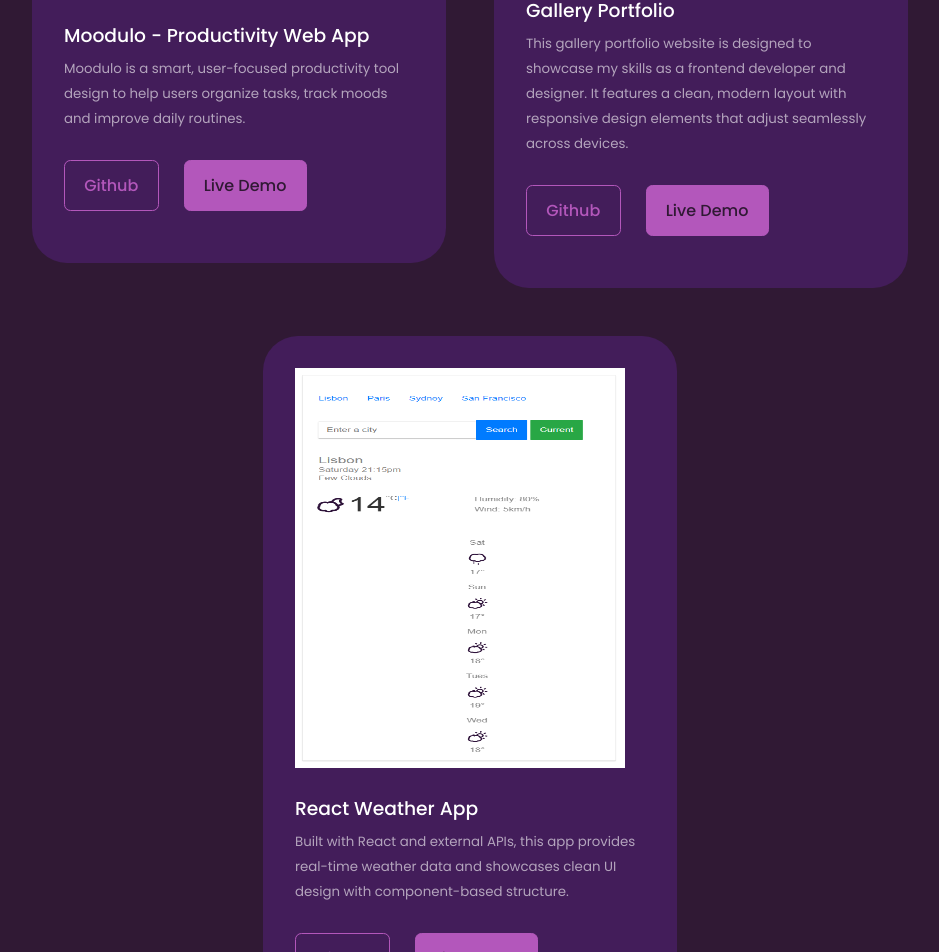
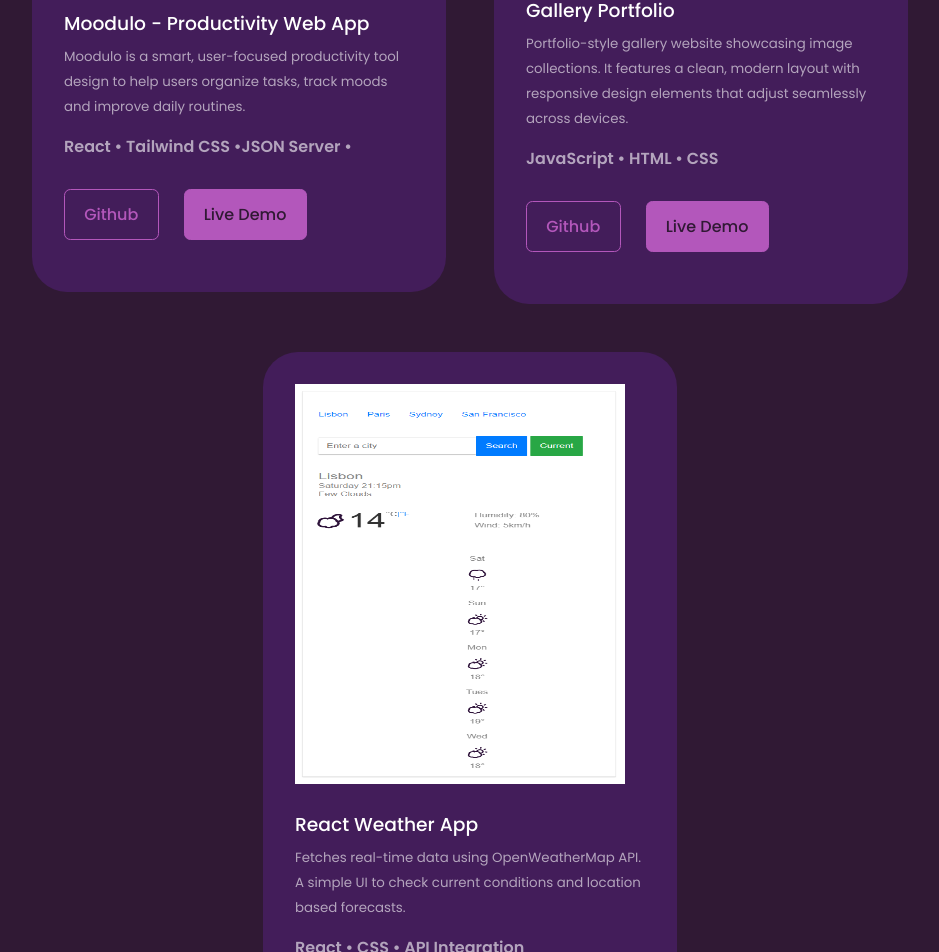
Before and after one commit to Program-doctor/New-Portfolio, a React (Vite) app: page / in a window 1280 px wide. Shown: the part 2575-3527 px from the top of the page, without its empty margins (170-1109 px from the left). Built offline with nearby package versions, Linux system fonts and the light colour scheme.

Commit message:
Google Analytics
Added g-tags to track activities and interactions of users in the website

```diff
--- a/src/components/portfolio/Portfolio.jsx
+++ b/src/components/portfolio/Portfolio.jsx
@@ -10,7 +10,8 @@ export default function Portfolio(){
       id:1,
       image: Moodulo,
       title:'Moodulo - Productivity Web App',
-      details:'Moodulo is a smart, user-focused productivity tool design to help users organize tasks, track moods and improve daily routines. ',
+      details:'Moodulo is a smart, user-focused productivity tool design to help users organize tasks, track moods and improve daily routines.',
+      stacks: 'React • Tailwind CSS •JSON Server •',
       github:'https://github.com/Program-doctor/Moodulo',
       demo:'https://moodulo.netlify.app/',alt:'Productivity App'
     },
@@ -18,7 +19,8 @@ export default function Portfolio(){
       id:2,
       image:landingpage,
       title:'Gallery Portfolio',
-      details:'This gallery portfolio website is designed to showcase my skills as a frontend developer and designer. It features a clean, modern layout with responsive design elements that adjust seamlessly across devices.',
+      details:'Portfolio-style gallery website showcasing image collections. It features a clean, modern layout with responsive design elements that adjust seamlessly across devices.',
+      stacks: 'JavaScript • HTML • CSS',
       github:'https://github.com/Program-doctor/PPBusiness',
       demo:'https://exquisite-mooncake-fdbe30.netlify.app/',
       alt:"Portfolio Landing Page"
@@ -27,7 +29,8 @@ export default function Portfolio(){
       id:3,
       image:weatherapp,
       title:'React Weather App',
-      details:'Built with React and external APIs, this app provides real-time weather data and showcases clean UI design with component-based structure.  ',
+      details:'Fetches real-time data using OpenWeatherMap API. A simple UI to check current conditions and location based forecasts.',
+      stacks: 'React • CSS • API Integration',
       github:'https://github.com/Program-doctor/weather-react-app',
       demo:'http://splendid-pavlova-2335ff.netlify.app/',
       alt:'React Weather App'
@@ -39,12 +42,13 @@ export default function Portfolio(){
           <h2>Portfolio</h2>
           <div className="portfolio-container">
           {
-          data.map(({id,image,title,details,github,demo,alt})=>{
+          data.map(({id,image,title,details,stacks,github,demo,alt})=>{
             return(
           <div key={id} className="content">
           <img src={image} alt={alt}  width={330} height={400} />
           <h3>{title}</h3>
           <small className="text-light details">{details}</small>
+          <p><strong className="text-light">{stacks}</strong></p>
           <div className="links">
           <a href={github} target="_blank" rel="noopener noreferrer" className="btn" title="Link to Github">Github</a>
           <a href={demo} target="_blank" rel="noopener noreferrer" className="btn btn-primary" title="Link to Live page">Live Demo</a>
```
Also changed, not shown: public/Success.html (+9 -0 lines), public/index.html (+9 -0 lines).
